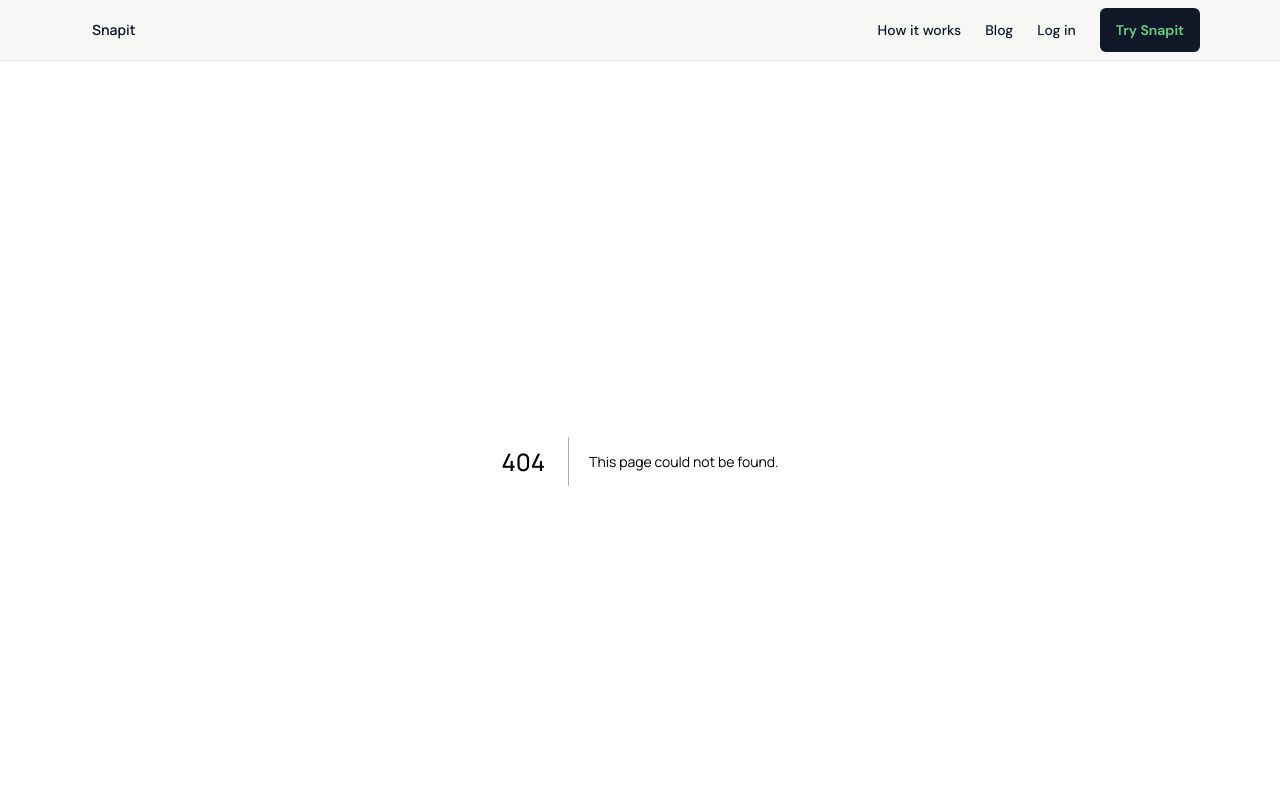
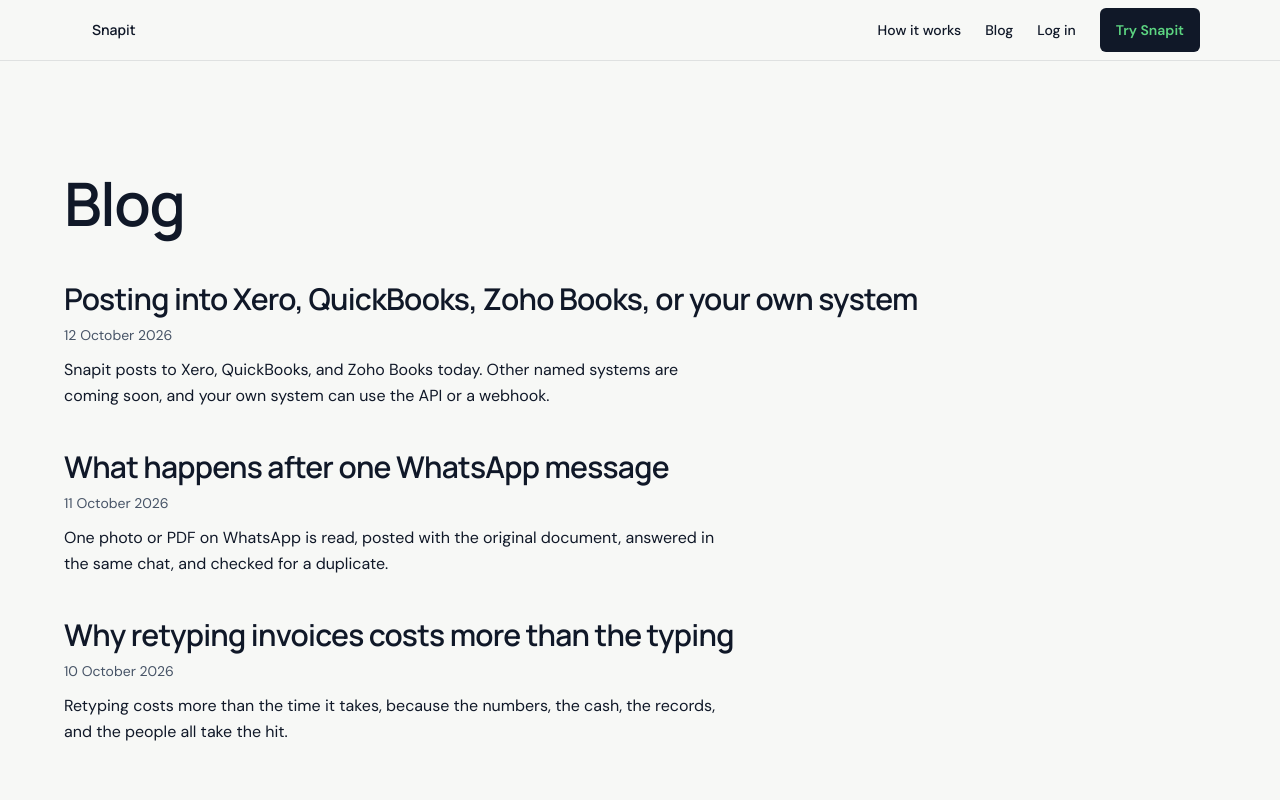
Before and after one commit to trysnapit/snapit-site, a Next.js app in the folder Snapit/: page /blog in a window 1280 px wide. Before the commit this address had no page. Shown: the top 800 px of the page. Built offline with nearby package versions, Linux system fonts and the light colour scheme.

Commit message:
feat: add the blog index and article pages

```diff
--- /dev/null
+++ b/Snapit/app/blog/[slug]/page.tsx
@@ -0,0 +1,41 @@
+import Link from "next/link";
+import { notFound } from "next/navigation";
+import ReactMarkdown from "react-markdown";
+import remarkGfm from "remark-gfm";
+import { PostDate } from "@/components/blog/post-date";
+import { getAllPosts, getPost } from "@/lib/posts";
+
+export function generateStaticParams() {
+  return getAllPosts().map((post) => ({ slug: post.slug }));
+}
+
+export default async function BlogPostPage({ params }: { params: Promise<{ slug: string }> }) {
+  const { slug } = await params;
+  const post = getPost(slug);
+
+  if (!post) {
+    notFound();
+  }
+
+  return (
+    <article className="min-w-0 px-5 py-20 md:py-28">
+      <div className="mx-auto max-w-content">
+        <h1 className="max-w-3xl text-4xl font-semibold tracking-tight text-balance text-ink sm:text-5xl">
+          {post.title}
+        </h1>
+        <p className="mt-4 text-sm text-muted">
+          <PostDate date={post.date} />
+        </p>
+        <p className="mt-6 text-lg leading-relaxed text-ink">{post.summary}</p>
+        <div className="article-body mt-10">
+          <ReactMarkdown remarkPlugins={[remarkGfm]}>{post.content}</ReactMarkdown>
+        </div>
+        <p className="mt-12">
+          <Link href="/blog" className="inline-flex min-h-11 items-center font-semibold text-accent">
+            Back to the blog
+          </Link>
+        </p>
+      </div>
+    </article>
+  );
+}
--- /dev/null
+++ b/Snapit/app/blog/page.tsx
@@ -0,0 +1,30 @@
+import Link from "next/link";
+import { PostDate } from "@/components/blog/post-date";
+import { getAllPosts } from "@/lib/posts";
+
+export default function BlogPage() {
+  const posts = getAllPosts();
+
+  return (
+    <div className="px-5 py-20 md:py-28">
+      <div className="mx-auto max-w-content">
+        <h1 className="text-4xl font-semibold tracking-tight text-ink sm:text-6xl">Blog</h1>
+        <ul className="mt-12 flex flex-col gap-10">
+          {posts.map((post) => (
+            <li key={post.slug} className="min-w-0">
+              <h2 className="text-2xl font-semibold tracking-tight text-ink sm:text-3xl">
+                <Link href={`/blog/${post.slug}`} className="hover:text-accent">
+                  {post.title}
+                </Link>
+              </h2>
+              <p className="mt-2 text-sm text-muted">
+                <PostDate date={post.date} />
+              </p>
+              <p className="mt-3 text-base leading-relaxed text-ink">{post.summary}</p>
+            </li>
+          ))}
+        </ul>
+      </div>
+    </div>
+  );
+}
--- a/Snapit/app/globals.css
+++ b/Snapit/app/globals.css
@@ -30,3 +30,46 @@ p {
   outline: 2px solid var(--color-accent);
   outline-offset: 2px;
 }
+
+.article-body {
+  max-width: var(--container-measure);
+  font-size: 1rem;
+  line-height: 1.7;
+  overflow-wrap: anywhere;
+}
+
+.article-body :is(p, li) {
+  font-size: 1rem;
+  line-height: 1.7;
+}
+
+.article-body :is(h2, h3, h4) {
+  margin-top: 2rem;
+  margin-bottom: 0.75rem;
+  line-height: 1.25;
+}
+
+.article-body p {
+  margin-bottom: 1rem;
+}
+
+.article-body :is(ul, ol) {
+  margin: 1rem 0 1.25rem;
+  padding-left: 1.25rem;
+}
+
+.article-body ul {
+  list-style: disc;
+}
+
+.article-body ol {
+  list-style: decimal;
+}
+
+.article-body li + li {
+  margin-top: 0.5rem;
+}
+
+.article-body :is(pre, code) {
+  white-space: pre-wrap;
+}
--- /dev/null
+++ b/Snapit/components/blog/post-date.tsx
@@ -0,0 +1,10 @@
+export function PostDate({ date }: { date: string }) {
+  const formatted = new Intl.DateTimeFormat("en-GB", {
+    day: "numeric",
+    month: "long",
+    year: "numeric",
+    timeZone: "UTC",
+  }).format(new Date(`${date}T00:00:00Z`));
+
+  return <time dateTime={date}>{formatted}</time>;
+}
```
